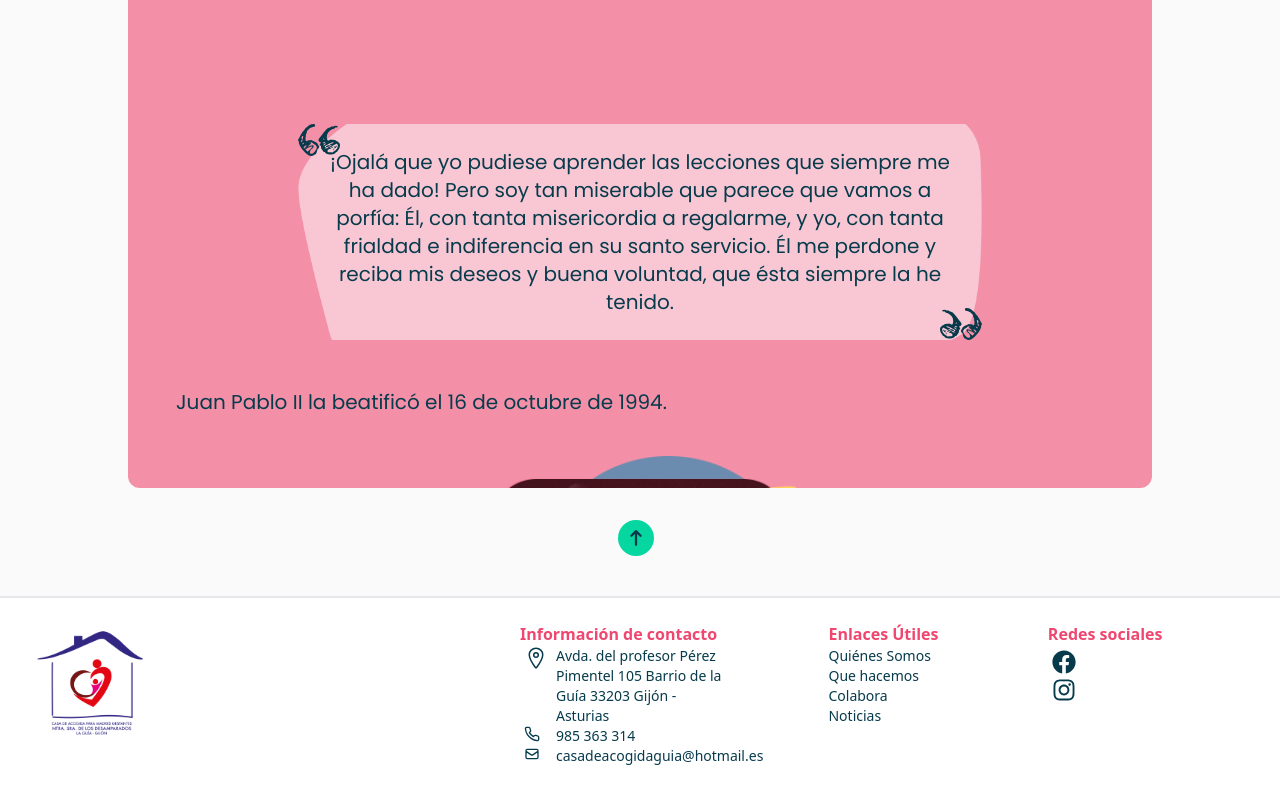
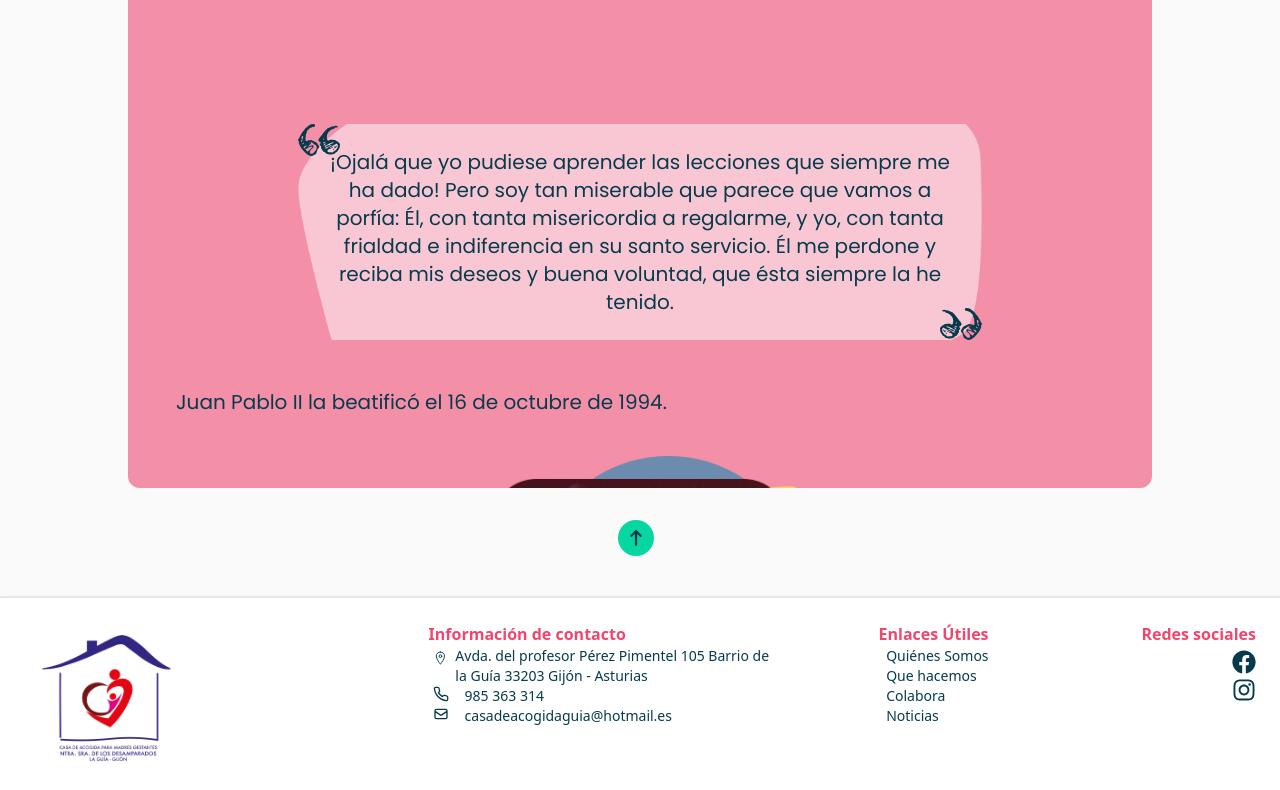
Before and after one commit to vallefarinha/front-casa, a React (Vite) app: page /petra in a window 1280 px wide. Shown: the part 6073-6863 px from the top of the page. Built offline with nearby package versions, Linux system fonts and the light colour scheme.

Commit message:
fixing style footer

```diff
--- a/src/components/footer/Footer.jsx
+++ b/src/components/footer/Footer.jsx
@@ -10,17 +10,18 @@ import { Link } from "react-router-dom";
 const Footer = () => {
   return (
     <div className="bg-white w-full h-auto mx-auto p-4 font-poppins flex flex-col md:flex-row shadow-xl border-t-2 border-gray-200 mt-10">
-      <div className="flex w-full md:w-1/6 md:mx-auto lg:mx-0 md:justify-start">
+      <div className="flex-wrap md:flex md:flex-nowrap max-w-screen-xl mx-auto">
+      <div className="flex w-full md:w-1/6 mx-auto lg:mx-0 md:justify-start">
         <Link to="/">
           <img src={LogoNav} className="w-1/2 h-auto mx-auto md:w-full" alt="Logo" />
         </Link>
       </div>
       <div className="flex text-center w-full flex-wrap md:justify-end">
-        <div className="w-full py-2 px-5 md:px-2 flex flex-col md:items-start md:text-start md:w-1/3 md:mr-4">
+        <div className="w-full py-2 px-5 md:px-2 flex flex-col md:items-start md:text-start md:w-1/3 md:-mr-12">
           <p className="text-primaryColor font-semibold">Información de contacto</p>
           <div className="flex gap-1 text-LetterColor hover:text-tertiaryColor">
             <IoLocationOutline className="size-6 ml-1" />
-            <p className="flex flex-wrap text-sm text-center md:text-start md:ml-1 md:w-3/5">
+            <p className="flex flex-wrap text-sm text-center md:text-start md:ml-1">
               Avda. del profesor Pérez Pimentel 105 Barrio de la Guía 33203
               Gijón - Asturias
             </p>
@@ -37,7 +38,7 @@ const Footer = () => {
           </div>
         </div>
 
-         <div className="flex flex-col w-full md:w-1/4 py-2 px-5 md:px-2 md:items-start md:text-center">
+         <div className="flex flex-col w-full md:w-1/4 py-2 px-5 md:px-2 md:items-end md:text-center">
           <p className="text-primaryColor font-semibold">Enlaces Útiles</p>
           <ul className="flex-col flex-wrap gap-4 mb-6 text-center text-sm font-medium text-LetterColor sm:mb-0 md:text-start">
             <li className="hover:text-tertiaryColor">
@@ -54,9 +55,7 @@ const Footer = () => {
             </li>
           </ul>
         </div>
-      </div>
-
-      <div className="flex flex-col w-full md:w-1/4 py-2 px-5 md:px-2 md:items-start md:text-center">
+        <div className="flex flex-col w-full md:w-1/4 py-2 px-5 md:px-2 md:items-end">
           <p className="text-primaryColor font-semibold">Redes sociales</p>
           <ul className="flex-col flex-wrap mb-3 text-sm font-medium text-LetterColor sm:mb-0">
             <li className="my-1">
@@ -71,6 +70,9 @@ const Footer = () => {
             </li>
           </ul>
         </div>
+      </div>
+      </div>
+
     </div>
   );
 };
--- a/src/pages/Petra.jsx
+++ b/src/pages/Petra.jsx
@@ -69,7 +69,7 @@ function Petra() {
           transition={{delay: 1.5, duration: 2 }}
           viewport={{ amount: "all" }}
           >
-          <div className="w-1/2 mx-auto md:mt-72">
+          <div className="w-1/2 mx-auto mt-12 md:mt-72">
           <img
             src={casaNatal}
             alt="madre petra"
```
